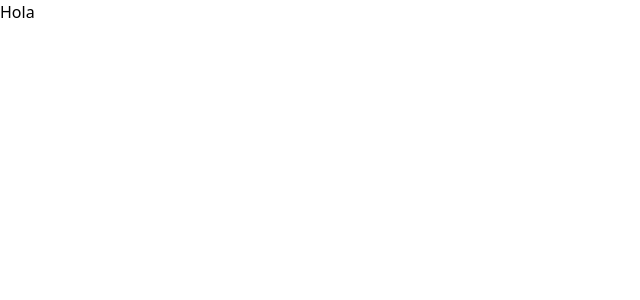
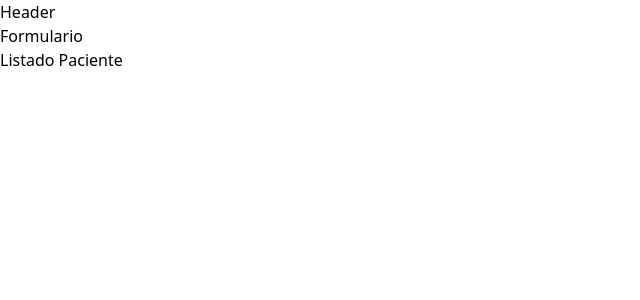
Before and after one commit to Rexpeto/veterianaria-react, a React (Vite) app: page / in a window 1280 px wide. Shown: the top 300 px of the page, without its empty margins (0-640 px from the left). Built offline with nearby package versions, Linux system fonts and the light colour scheme.

Commit message:
Utilizando componentes

```diff
--- a/src/App.jsx
+++ b/src/App.jsx
@@ -1,10 +1,17 @@
+import Header from "./components/Header";
+import Formulario from "./components/Formulario";
+import ListadoPaciente from "./components/ListadoPaciente";
+
 function App() {
-
-  return (
-    <div className="App">
-      <h1>Hola</h1>
-    </div>
-  )
+    return (
+        <div className="container mx-auto">
+            <Header/>
+            <div className="mt-12 md:flex">
+                <Formulario/>
+                <ListadoPaciente/>
+            </div>
+        </div>
+    );
 }
 
-export default App
+export default App;
```
